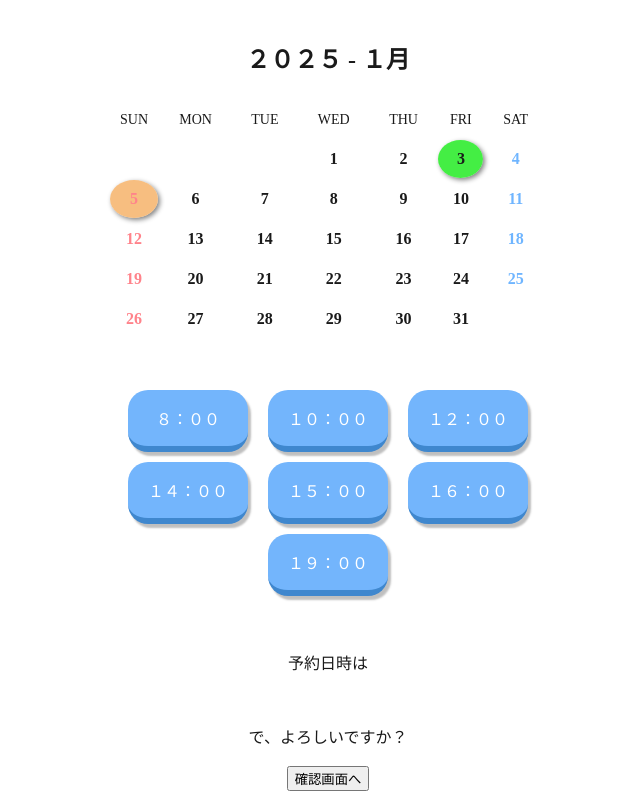
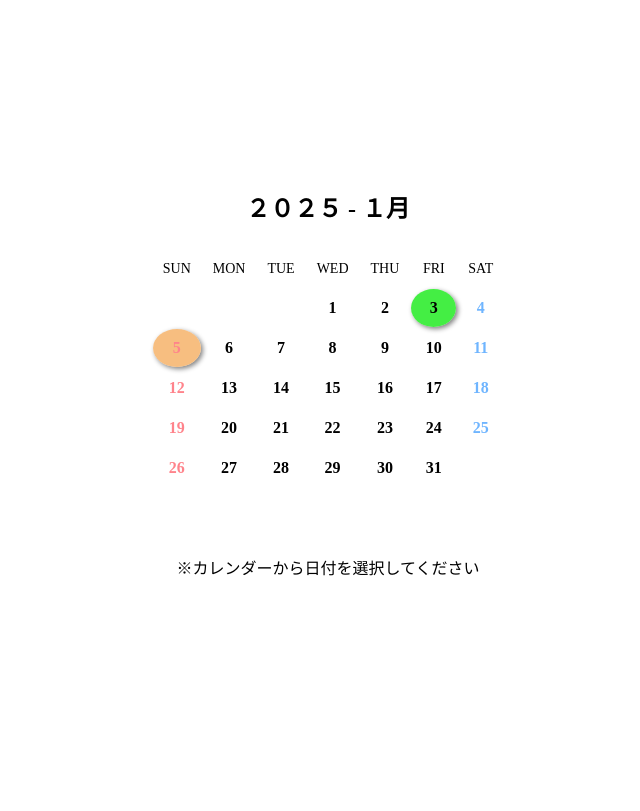
Before and after one commit to Shohei-Nakayama/amenomizu-reserve-calendar, a plain HTML site: page index.html in a window 1280 px wide. Shown: the whole page, without its empty margins (312-952 px from the left). Drawn offline with nearby package versions, Linux system fonts and the light colour scheme.

Commit message:
VUEでの時間選択の連動

```diff
--- a/index.html
+++ b/index.html
@@ -67,52 +67,43 @@
             <td></td>
           </tr>
         </table>
+      </div>
 
-      <div class="timebox-container">
-        <div class="timebox">
-          <p>８：００</p>
+      <div class ="timebox-container">
+        <!-- 時刻が選択されると表示される -->
+        <div v-if="selectedTimes.length > 0">
+          <div class="timebox" v-for="time in selectedTimes" :key="time" @click="selectTime(time)">
+            <p>{{time}}</p>
+          </div>
         </div>
-
-        <div class="timebox">
-          <p>１０：００</p>
-        </div>
-
-        <div class="timebox">
-          <p>１２：００</p>
-        </div>
-
-        <div class="timebox">
-          <p>１４：００</p>
-        </div>
-
-        <div class="timebox">
-          <p>１５：００</p>
-        </div>
-
-        <div class="timebox">
-          <p>１６：００</p>
-        </div>
-
-        <div class="timebox">
-          <p>１９：００</p>
+        <div v-else>
+          <P>※カレンダーから日付を選択してください</P>
         </div>
       </div>
-<br><br><br>
-    <div class = "confirm">予約日時は<br>
-      <P>{{ message }}<br></P>
+      <br><br>
+
+<!-- 時刻が選ばれた後に表示されるconfirmセクション -->
+    <div class = "confirm" v-if="selectedTime">
+      予約日時は<br>
+      <P>{{ message }}<br>{{selectedTime}}</P><br>
       で、よろしいですか？<br><br>
       <button>確認画面へ</button><br>
     </div>
 
   </div>
-</div>
 
 <script>
 Vue.createApp({
   data(){
     return{
       selectedDay: null, //選択された日付
-      message: ''       //表示するメッセージ
+      selectedTime:'', //選択された時刻
+      times:{
+        3:['8:00','10:00','12:00','14:00','16:00','18:00'],
+        5:['19:00']
+      },
+      selectedTimes:[],
+      message:'', //メッセージ
     };
   },
 
@@ -120,9 +111,17 @@ methods: {
   // 予約可能日をクリック時に、その日時を表示
   selectedDate(day){
     this.selectedDay = day;
-    this.message = `１月${day}日`;
+    this.selectedTimes = this.times[day]||[]; //該当する時間を設定。
+    this.selectedTime =''; //時刻をリセット
+    this.message = `１月${day}日`;　//メッセージを設定
+  },
+
+//時刻をクリックした時の処理
+  selectTime(time){
+  this.selectedTime = time; //時刻を選択
   }
 }
+
 }).mount('#app');
 </script>
 </body>
--- a/style.css
+++ b/style.css
@@ -2,11 +2,11 @@
 body {
   display: flex;
   justify-content: center; /* 横方向の中央寄せ */
-  align-items: center;     縦方向の中央寄せ
+  align-items: center;     /* 縦方向の中央寄せ */
   height: 100vh;           /* 親要素の高さを100%に設定 */
   margin: 0;               /* デフォルトの余白を取り除く */
 }
-
+ß
 
 .calendar-container {
     width: 500px;
@@ -81,7 +81,7 @@ body {
       display: flex; /* 横並びにする */
       flex-wrap: wrap; /* 必要なら折り返しを有効にする */
       gap: 10px; /*アイテム間のスペースを設定　*/
-      justify-content: center; /*中央寄せ（必要に応じて変更）*/
+      justify-content: center; 中央寄せ（必要に応じて変更）
       width:100%;
       margin-top: 20px;
     }
@@ -98,4 +98,6 @@ body {
       box-shadow: 3px 4px 2px rgba(0, 0, 0, 0.25);
       border-radius: 20px;
       cursor: pointer;
+      padding: 5px;
+      display:inline-block;
     }
```
